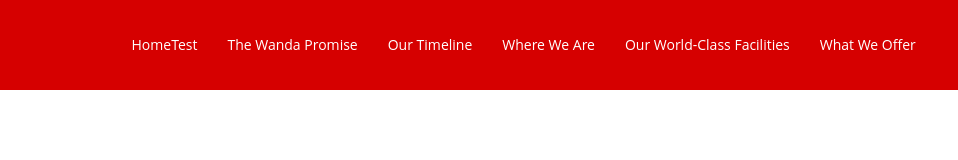
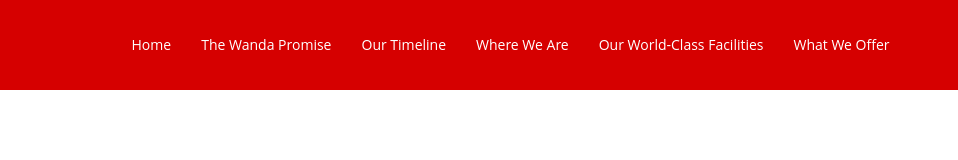
Before and after one commit to gitdotkon/wsqsite, a plain HTML site: page index.html in a window 1280 px wide. Shown: the full height of the page, 82-1040 px from the left. Drawn offline with nearby package versions, Linux system fonts and the light colour scheme.

Commit message:
Update index.html

```diff
--- a/index.html
+++ b/index.html
@@ -28,7 +28,7 @@
 		</div>
 		<nav>
 			<ul>
-				<li><a href="#">HomeTest</a></li>
+				<li><a href="#">Home</a></li>
 				<li><a href="#">The Wanda Promise</a></li>
 				<li><a href="#">Our Timeline</a></li>
 				<li><a href="#">Where We Are</a></li>
```
